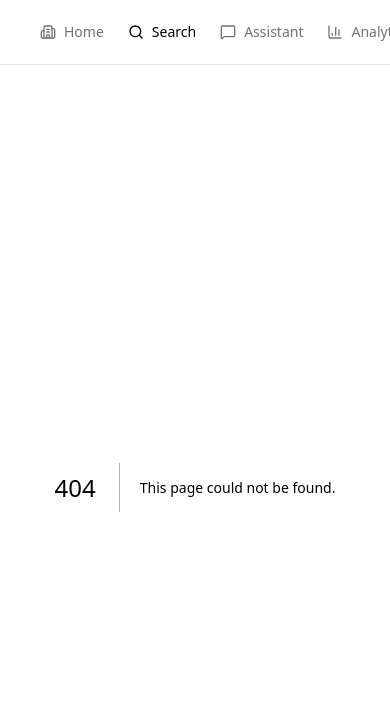
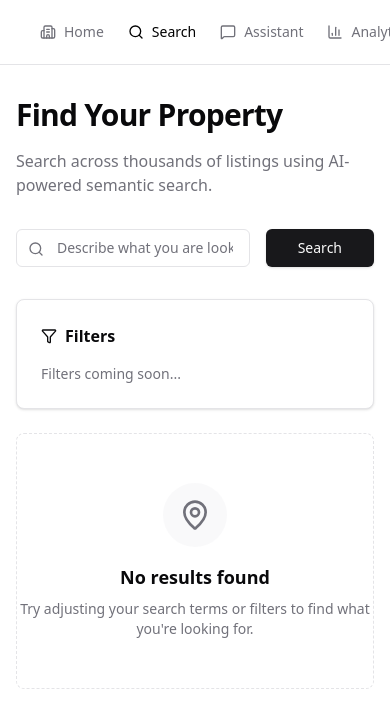
Before and after one commit to xtoshi999/Real-Estate-AI_Assistant, a Next.js app in the folder frontend/: page /search in a window 390 px wide. Before the commit this address had no page. Shown: the top 728 px of the page. Built offline with nearby package versions, Linux system fonts and the light colour scheme.

Commit message:
add search, chat, and analytics pages
- Implemented Search page with mock integration and responsive layout
- Implemented Chat page with message history and input UI
- Added Analytics page placeholder
- Verified build success for new routes
- Updated TODOs tracking frontend progress (#360)

```diff
--- /dev/null
+++ b/frontend/src/app/analytics/page.tsx
@@ -0,0 +1,15 @@
+import { BarChart3 } from "lucide-react";
+
+export default function AnalyticsPage() {
+  return (
+    <div className="flex flex-col items-center justify-center min-h-[calc(100vh-8rem)]">
+      <div className="p-6 rounded-full bg-muted/50 mb-6">
+        <BarChart3 className="h-12 w-12 text-muted-foreground" />
+      </div>
+      <h1 className="text-3xl font-bold tracking-tight mb-2">Market Analytics</h1>
+      <p className="text-muted-foreground text-lg text-center max-w-[600px]">
+        Detailed market insights, price trends, and investment metrics are coming soon.
+      </p>
+    </div>
+  );
+}
--- /dev/null
+++ b/frontend/src/app/chat/page.tsx
@@ -0,0 +1,111 @@
+"use client";
+
+import { useState, useRef, useEffect } from "react";
+import { Send, User, Bot, Loader2 } from "lucide-react";
+import { cn } from "@/lib/utils";
+
+interface Message {
+  role: "user" | "assistant";
+  content: string;
+}
+
+export default function ChatPage() {
+  const [messages, setMessages] = useState<Message[]>([
+    { role: "assistant", content: "Hello! I'm your AI Real Estate Assistant. How can I help you find your dream property today?" }
+  ]);
+  const [input, setInput] = useState("");
+  const [isLoading, setIsLoading] = useState(false);
+  const messagesEndRef = useRef<HTMLDivElement>(null);
+
+  const scrollToBottom = () => {
+    messagesEndRef.current?.scrollIntoView({ behavior: "smooth" });
+  };
+
+  useEffect(() => {
+    scrollToBottom();
+  }, [messages]);
+
+  const handleSubmit = async (e: React.FormEvent) => {
+    e.preventDefault();
+    if (!input.trim() || isLoading) return;
+
+    const userMessage = input.trim();
+    setInput("");
+    setMessages(prev => [...prev, { role: "user", content: userMessage }]);
+    setIsLoading(true);
+
+    try {
+      // TODO: Integrate with backend API
+      // const response = await fetch('/api/v1/chat', { ... });
+
+      // Simulate delay for now
+      setTimeout(() => {
+        setMessages(prev => [...prev, {
+          role: "assistant",
+          content: "I'm connected to the frontend, but the backend integration is pending. I can help you once I'm fully wired up!"
+        }]);
+        setIsLoading(false);
+      }, 1000);
+
+    } catch (error) {
+      console.error("Chat error:", error);
+      setIsLoading(false);
+    }
+  };
+
+  return (
+    <div className="container mx-auto max-w-4xl p-4 h-[calc(100vh-4rem)] flex flex-col">
+      <div className="flex-1 overflow-y-auto space-y-4 p-4 rounded-lg border bg-card shadow-sm mb-4">
+        {messages.map((message, index) => (
+          <div
+            key={index}
+            className={cn(
+              "flex w-full items-start gap-4 p-4 rounded-lg",
+              message.role === "user" ? "bg-muted/50" : "bg-background border"
+            )}
+          >
+            <div className={cn(
+              "flex h-8 w-8 shrink-0 select-none items-center justify-center rounded-md border shadow",
+              message.role === "user" ? "bg-background" : "bg-primary text-primary-foreground"
+            )}>
+              {message.role === "user" ? <User className="h-4 w-4" /> : <Bot className="h-4 w-4" />}
+            </div>
+            <div className="flex-1 space-y-2 overflow-hidden">
+              <div className="prose break-words dark:prose-invert text-sm leading-relaxed">
+                {message.content}
+              </div>
+            </div>
+          </div>
+        ))}
+        {isLoading && (
+          <div className="flex w-full items-start gap-4 p-4 rounded-lg bg-background border">
+            <div className="flex h-8 w-8 shrink-0 select-none items-center justify-center rounded-md border shadow bg-primary text-primary-foreground">
+              <Bot className="h-4 w-4" />
+            </div>
+            <div className="flex items-center h-full">
+              <Loader2 className="h-4 w-4 animate-spin text-muted-foreground" />
+            </div>
+          </div>
+        )}
+        <div ref={messagesEndRef} />
+      </div>
+
+      <form onSubmit={handleSubmit} className="flex gap-4">
+        <input
+          className="flex h-10 w-full rounded-md border border-input bg-background px-3 py-2 text-sm ring-offset-background file:border-0 file:bg-transparent file:text-sm file:font-medium placeholder:text-muted-foreground focus-visible:outline-none focus-visible:ring-2 focus-visible:ring-ring focus-visible:ring-offset-2 disabled:cursor-not-allowed disabled:opacity-50"
+          placeholder="Ask about properties, market trends, or investment advice..."
+          value={input}
+          onChange={(e) => setInput(e.target.value)}
+          disabled={isLoading}
+        />
+        <button
+          type="submit"
+          disabled={isLoading || !input.trim()}
+          className="inline-flex items-center justify-center rounded-md bg-primary px-4 py-2 text-sm font-medium text-primary-foreground shadow hover:bg-primary/90 focus-visible:outline-none focus-visible:ring-1 focus-visible:ring-ring disabled:pointer-events-none disabled:opacity-50 w-12"
+        >
+          <Send className="h-4 w-4" />
+        </button>
+      </form>
+    </div>
+  );
+}
--- /dev/null
+++ b/frontend/src/app/search/page.tsx
@@ -0,0 +1,96 @@
+"use client";
+
+import { useState } from "react";
+import { Search as SearchIcon, MapPin, Filter } from "lucide-react";
+
+export default function SearchPage() {
+  const [query, setQuery] = useState("");
+  const [loading, setLoading] = useState(false);
+  const [results, setResults] = useState([]);
+
+  const handleSearch = async (e: React.FormEvent) => {
+    e.preventDefault();
+    setLoading(true);
+    try {
+      // TODO: Integrate with backend API
+      // const response = await fetch(`/api/v1/search?query=${query}`);
+      // const data = await response.json();
+      // setResults(data.results);
+      console.log("Searching for:", query);
+    } catch (error) {
+      console.error("Search failed:", error);
+    } finally {
+      setLoading(false);
+    }
+  };
+
+  return (
+    <div className="container mx-auto px-4 py-8">
+      <div className="flex flex-col space-y-8">
+        {/* Search Header */}
+        <div className="flex flex-col space-y-4">
+          <h1 className="text-3xl font-bold tracking-tight">Find Your Property</h1>
+          <p className="text-muted-foreground">
+            Search across thousands of listings using AI-powered semantic search.
+          </p>
+        </div>
+
+        {/* Search Bar */}
+        <form onSubmit={handleSearch} className="flex gap-4">
+          <div className="relative flex-1">
+            <SearchIcon className="absolute left-3 top-3 h-4 w-4 text-muted-foreground" />
+            <input
+              type="text"
+              placeholder="Describe what you are looking for (e.g., 'Modern apartment in downtown with 2 bedrooms under $500k')..."
+              className="w-full rounded-md border border-input bg-background pl-10 pr-4 py-2 text-sm ring-offset-background placeholder:text-muted-foreground focus-visible:outline-none focus-visible:ring-2 focus-visible:ring-ring focus-visible:ring-offset-2 disabled:cursor-not-allowed disabled:opacity-50"
+              value={query}
+              onChange={(e) => setQuery(e.target.value)}
+            />
+          </div>
+          <button
+            type="submit"
+            disabled={loading}
+            className="inline-flex items-center justify-center rounded-md bg-primary px-8 text-sm font-medium text-primary-foreground shadow transition-colors hover:bg-primary/90 focus-visible:outline-none focus-visible:ring-1 focus-visible:ring-ring disabled:pointer-events-none disabled:opacity-50"
+          >
+            {loading ? "Searching..." : "Search"}
+          </button>
+        </form>
+
+        {/* Filters & Results Layout */}
+        <div className="grid grid-cols-1 md:grid-cols-4 gap-6">
+          {/* Sidebar Filters */}
+          <div className="space-y-6">
+            <div className="rounded-lg border bg-card text-card-foreground shadow-sm p-6">
+              <div className="flex items-center gap-2 font-semibold mb-4">
+                <Filter className="h-4 w-4" /> Filters
+              </div>
+              <div className="space-y-4">
+                 {/* TODO: Add Price Range, Room Count, Property Type filters */}
+                 <div className="text-sm text-muted-foreground">Filters coming soon...</div>
+              </div>
+            </div>
+          </div>
+
+          {/* Results Grid */}
+          <div className="md:col-span-3">
+            {results.length === 0 ? (
+              <div className="flex flex-col items-center justify-center h-64 text-center border rounded-lg border-dashed">
+                <div className="p-4 rounded-full bg-muted/50 mb-4">
+                  <MapPin className="h-8 w-8 text-muted-foreground" />
+                </div>
+                <h3 className="text-lg font-semibold">No results found</h3>
+                <p className="text-sm text-muted-foreground max-w-sm mt-2">
+                  Try adjusting your search terms or filters to find what you're looking for.
+                </p>
+              </div>
+            ) : (
+              <div className="grid grid-cols-1 md:grid-cols-2 lg:grid-cols-3 gap-6">
+                {/* Results will be mapped here */}
+              </div>
+            )}
+          </div>
+        </div>
+      </div>
+    </div>
+  );
+}
```
Also changed, not shown: 1 other file (tests, documents, lock files or other folders).
